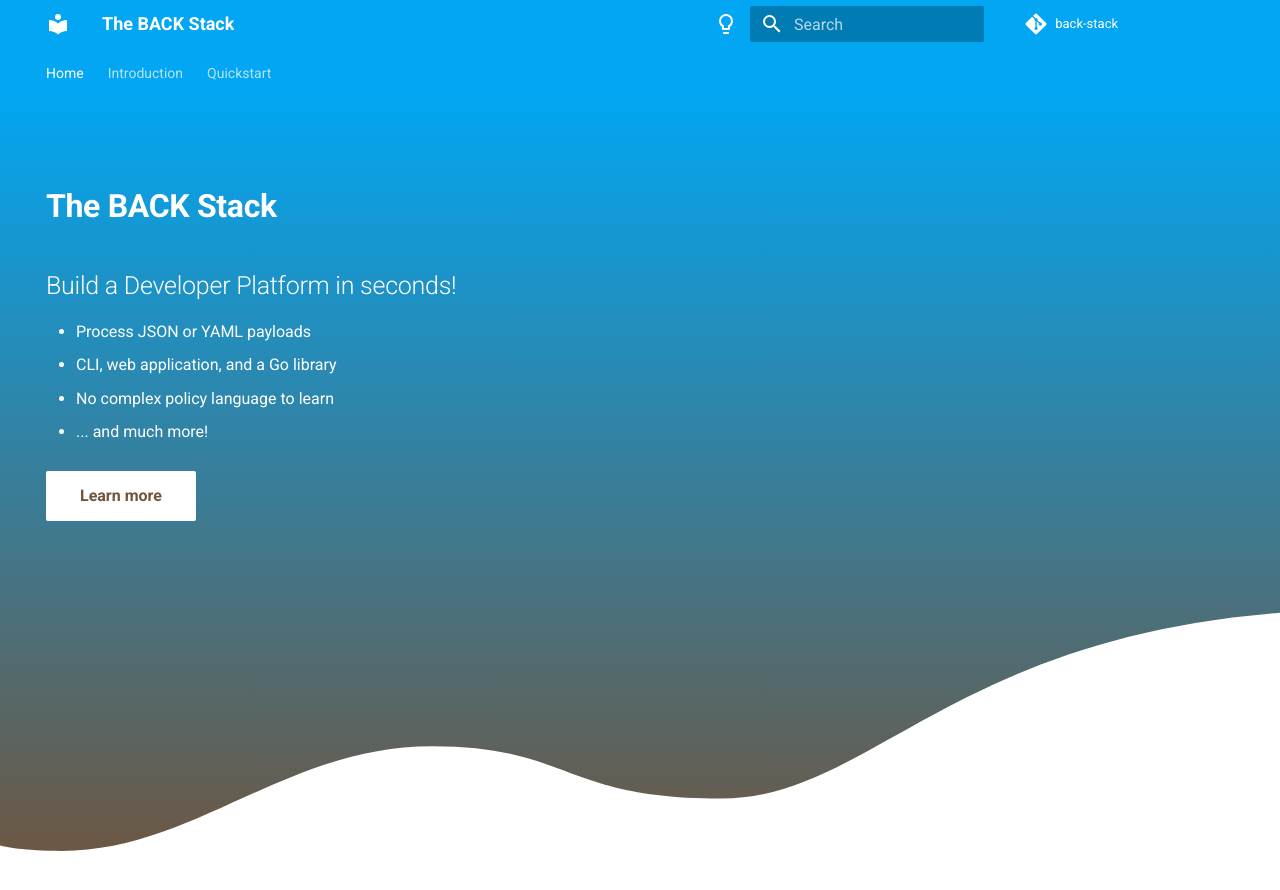
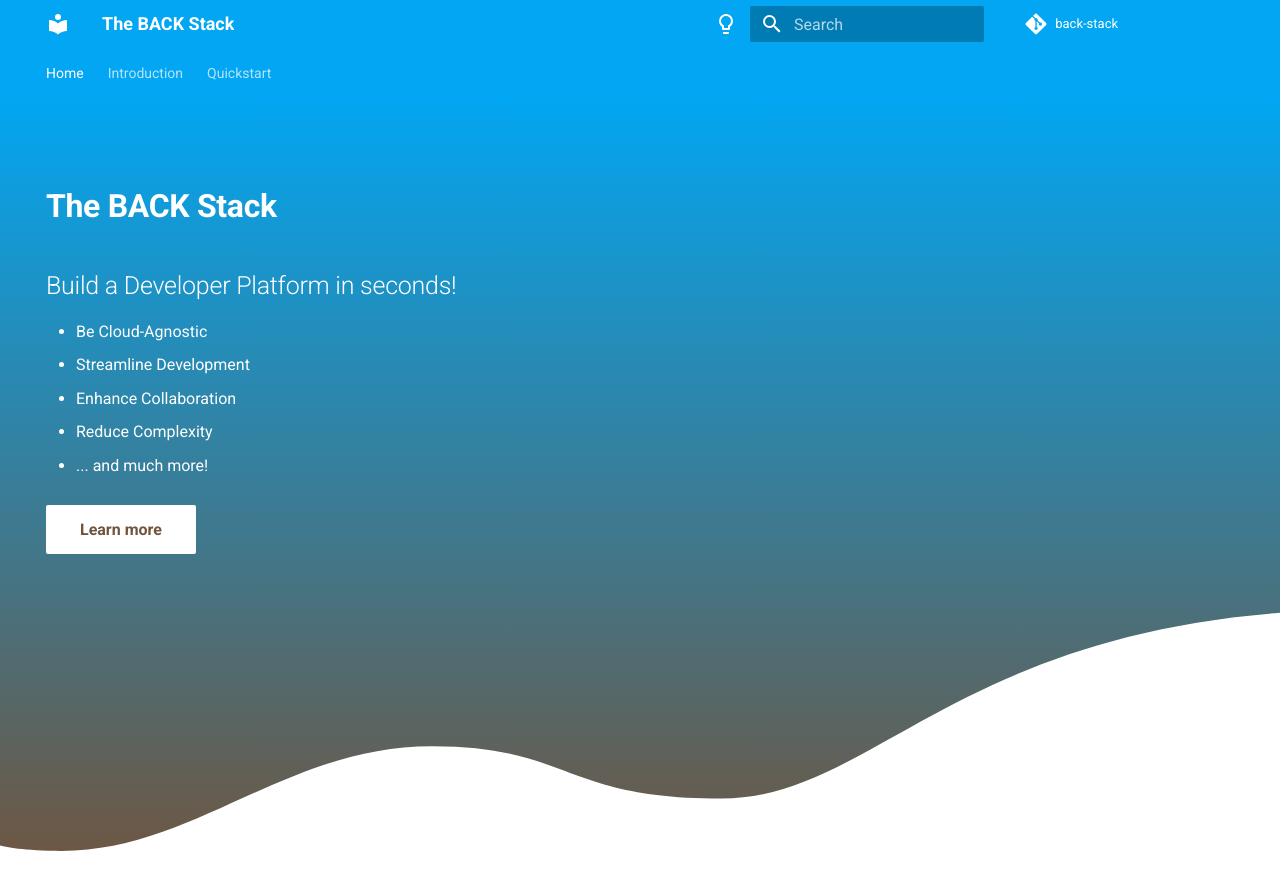
Before and after one commit to back-stack/backstack.dev, an MkDocs documentation site: the page built from docs/index.md, in a window 1280 px wide. Shown: the top 890 px of the page. Built offline with MkDocs 1.6.1 and Material for MkDocs 9.7.7, drawn with Linux system fonts in a browser that asks for light colours; the version menu is left out.

Commit message:
get the right homepage text in...
Signed-off-by: Boris Kurktchiev <boris@nirmata.com>

```diff
--- a/docs/overrides/home.html
+++ b/docs/overrides/home.html
@@ -106,9 +106,10 @@
 				<h1>The BACK Stack</h1>
 				<h2>Build a Developer Platform in seconds!</h2>
 				<ul>
-					<li>Process JSON or YAML payloads</li>
-					<li>CLI, web application, and a Go library</li>
-					<li>No complex policy language to learn</li>
+					<li>Be Cloud-Agnostic</li>
+					<li>Streamline Development</li>
+					<li>Enhance Collaboration</li>
+					<li>Reduce Complexity</li>
 					<li>... and much more!</li>
 				</ul>
 				<a href="{{ page.next_page.url | url }}" title="{{ page.next_page.title | striptags }}" class="md-button md-button--primary">
```
